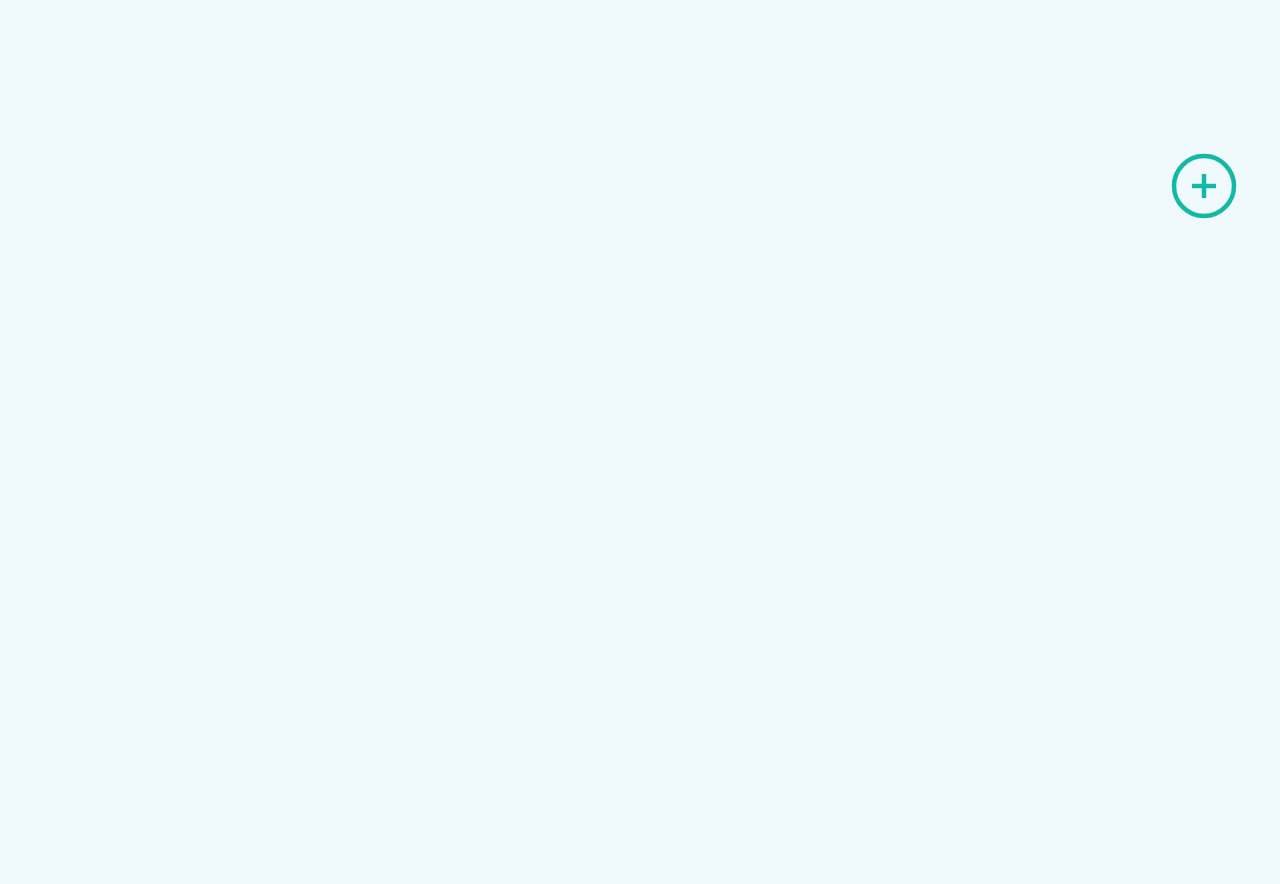
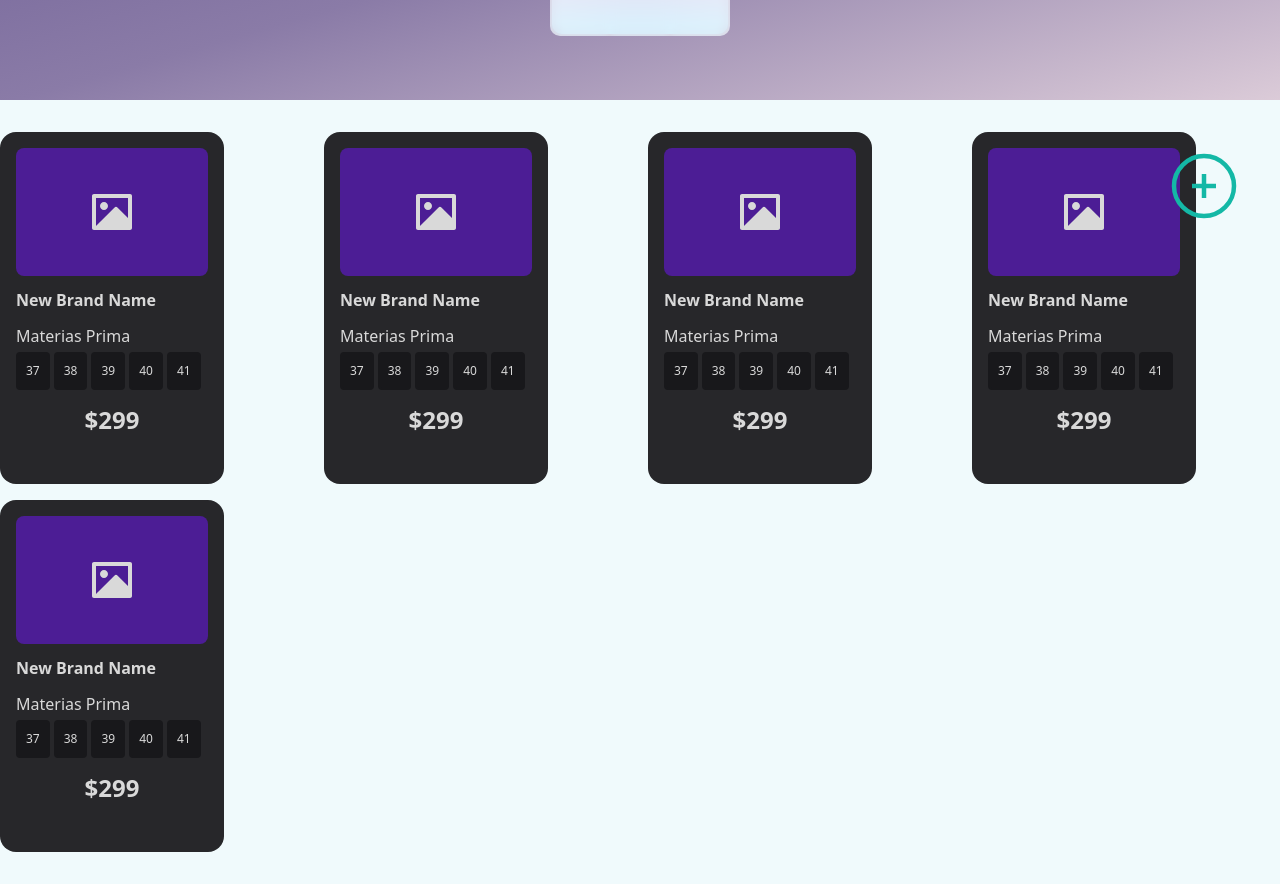
Before and after one commit to Jmpardo047/proyecto-confecciones, a React (Vite) app: page /Home in a window 1280 px wide. Shown: the part 540-1424 px from the top of the page. Before the commit the page ends 800 px from the top, so only its background shows below. Built offline with nearby package versions, Linux system fonts and the light colour scheme.

Commit message:
cards added :sparkles:

```diff
--- a/src/components/home/BannerComponent.jsx
+++ b/src/components/home/BannerComponent.jsx
@@ -4,7 +4,7 @@
 const BannerComponent = () => {
   return (
     <div className='banner md:flex'>
-        <h1 className='text-5xl sm:text-7xl font-bold'>Confecciones Pepita</h1>
+        <h1 className='text-5xl sm:text-7xl font-bold'>CONFECCIONES PEPITA</h1>
         <RouteButtonComponent></RouteButtonComponent>
     </div>
   )
--- /dev/null
+++ b/src/components/home/CardComponent.jsx
@@ -0,0 +1,35 @@
+import React from 'react'
+import '/src/styles/CardStyles.css'
+export const CardComponent = () => {
+  return (
+    <>
+        <div class="card-component">
+        <div class="image_container">
+            <svg viewBox="0 0 24 24" xmlns="http://www.w3.org/2000/svg" class="image">
+            <path
+                d="M20 5H4V19L13.2923 9.70649C13.6828 9.31595 14.3159 9.31591 14.7065 9.70641L20 15.0104V5ZM2 3.9934C2 3.44476 2.45531 3 2.9918 3H21.0082C21.556 3 22 3.44495 22 3.9934V20.0066C22 20.5552 21.5447 21 21.0082 21H2.9918C2.44405 21 2 20.5551 2 20.0066V3.9934ZM8 11C6.89543 11 6 10.1046 6 9C6 7.89543 6.89543 7 8 7C9.10457 7 10 7.89543 10 9C10 10.1046 9.10457 11 8 11Z"
+            ></path>
+            </svg>
+        </div>
+        <div class="title">
+            <span>New brand name</span>
+        </div>
+        <div class="size">
+            <span>Materias Prima</span>
+            <ul class="list-size">
+            <li class="item-list"><button class="item-list-button">37</button></li>
+            <li class="item-list"><button class="item-list-button">38</button></li>
+            <li class="item-list"><button class="item-list-button">39</button></li>
+            <li class="item-list"><button class="item-list-button">40</button></li>
+            <li class="item-list"><button class="item-list-button">41</button></li>
+            </ul>
+        </div>
+        <div class="action">
+            <div class="price">
+            <span>$299</span>
+            </div>
+        </div>
+        </div>
+    </>
+  )
+}
--- /dev/null
+++ b/src/components/home/CardsRenderComponent.jsx
@@ -0,0 +1,15 @@
+import React from 'react'
+import {CardComponent} from './CardComponent'
+
+export const CardsRenderComponent = () => {
+  return (
+    <>
+        <CardComponent></CardComponent>
+        <CardComponent></CardComponent>
+        <CardComponent></CardComponent>
+        <CardComponent></CardComponent>
+        <CardComponent></CardComponent>
+
+    </>
+  )
+}
--- /dev/null
+++ b/src/components/home/CategoriesComponent.jsx
@@ -0,0 +1,20 @@
+import React from 'react'
+
+export const CategoriesComponent = ({code,onChange}) => {
+  return (
+    <>
+        <label htmlFor="categories" className="mb-2 font-bold">Categoria</label>
+        <select id="categories" name={code} onChange={onChange} className="p-2 mb-4 border border-gray-300 rounded">
+          <option defaultValue>Selecciona un tipo</option>
+          <option value="Jeans">Jeans</option>
+          <option value="Chaqueta">Chaqueta</option>
+          <option value="Shorts">Shorts</option>
+          <option value="Falda">Falda</option>
+          <option value="Sweater">Sweater</option>
+          <option value="Vestido">Vestido</option>
+          <option value="Medias">Medias</option>
+          <option value="Camisa">Camisa</option>
+        </select>
+    </>
+  )
+}
--- a/src/components/home/MaterialFormComponent.jsx
+++ b/src/components/home/MaterialFormComponent.jsx
@@ -1,6 +1,7 @@
 import React, { useState } from 'react'
 import { useMtFormApi } from '../../hooks/useMtFormApi';
 import { InputComponent } from './InputComponent';
+import { CategoriesComponent } from './CategoriesComponent';
 export const MaterialFormComponent = ({hideForm}) => {
     const {postForm,getApiInfo} = useMtFormApi("/materias_prima")
 
@@ -42,19 +43,19 @@
                     <div className="flex flex-col w-1/3">
                         <InputComponent type="text" code="name" txt="Nombre:" value={formData.name} onChange={handleChange}></InputComponent>
                         <InputComponent type="text" code="description" txt="Descripcion:" value={formData.description} onChange={handleChange}></InputComponent>
-                        <InputComponent type="text" code="category" txt="Categoria:" value={formData.category} onChange={handleChange}></InputComponent>
-                        <InputComponent type="text" code="provider" txt="Proveedor:" value={formData.provider} onChange={handleChange}></InputComponent>
+                        <CategoriesComponent code="category" onChange={handleChange}></CategoriesComponent>
+                        <InputComponent type="date" code="date" txt="Fecha De Adquisicion:" value={formData.date} onChange={handleChange}></InputComponent>
                     </div>
 
                     <div className="flex flex-col w-1/3">
                         <InputComponent type="number" code="cost" txt="Costo por Unidad:" value={formData.cost} onChange={handleChange}></InputComponent>
                         <InputComponent type="text" code="measure" txt="Unidad de Medida:" value={formData.measure} onChange={handleChange}></InputComponent>
                         <InputComponent type="number" code="stock" txt="Cantidad En Stock:" value={formData.stock} onChange={handleChange}></InputComponent>
-                        <InputComponent type="date" code="date" txt="Fecha De Adquisicion:" value={formData.date} onChange={handleChange}></InputComponent>
                     </div>
 
                     <div className="flex flex-col w-1/3">
                         <InputComponent type="text" code="ubication" txt="Ubicacion En Almacen:" value={formData.ubication} onChange={handleChange}></InputComponent>
+                        <InputComponent type="text" code="provider" txt="Proveedor:" value={formData.provider} onChange={handleChange}></InputComponent>
                         <InputComponent type="text" code="notes" txt="Notas Adicionales:" value={formData.notes} onChange={handleChange}></InputComponent>
                         <input type="submit" value="Guardar" className="mt-auto bg-violet-700 text-white p-2 rounded hover:bg-violet-900 cursor-pointer" required/>
                     </div>
--- a/src/main.jsx
+++ b/src/main.jsx
@@ -3,7 +3,7 @@
 import { BrowserRouter } from "react-router-dom";
 import ConfeccionesApp from "./ConfeccionesApp";
 import './styles.css'
-
+localStorage.clear()
 ReactDOM.createRoot(document.getElementById('root')).render(
     <React.StrictMode>
         <BrowserRouter>
--- a/src/pages/HomePage.jsx
+++ b/src/pages/HomePage.jsx
@@ -5,6 +5,7 @@
 import { useState } from 'react'
 import { RouteButtonComponent } from '../components/home/RouteButtonComponent'
 import { ButtonDecorComponent } from '../components/home/ButtonDecorComponent'
+import { CardsRenderComponent } from '../components/home/CardsRenderComponent'
 export const HomePage = () => {
   const [formActive, setFormActive] = useState(false)
   const toggleDisplay = (event) =>{
@@ -20,6 +21,9 @@
       : null
     }
     <BannerComponent/>
+    <div className="render-cards">
+      <CardsRenderComponent></CardsRenderComponent>
+    </div>
     <div className="button-material">
       <AddMateriaComponent showForm={(event) => toggleDisplay(event)}/>
     </div>
--- a/src/styles.css
+++ b/src/styles.css
@@ -26,8 +26,8 @@
     align-items: center;
     background: rgb(86,71,135);
     background: linear-gradient(164deg, rgba(86,71,135,1) 8%, rgba(138,123,167,1) 64%, rgba(219,203,216,1) 100%);
-    padding: 2em 0;
-    height: 60vh;
+    padding: 4em 0;
+    height: 80vh;
     color: lightcyan;
     h1{
         text-align: center;
@@ -92,3 +92,14 @@
     display: flex;
     justify-content: center;
   }
+
+  .render-cards{
+    width: 100%;
+    justify-content: center;
+    margin:2em 0;
+    gap: 1em;
+    display: grid;
+    grid-template-columns: repeat(auto-fill,minmax(250px,1fr));
+    grid-auto-rows: minmax(200px,1fr);
+    grid-auto-flow: dense;
+  }
--- /dev/null
+++ b/src/styles/CardStyles.css
@@ -0,0 +1,141 @@
+.card-component {
+    --bg-card: #27272a;
+    --primary: #6d28d9;
+    --primary-800: #4c1d95;
+    --primary-shadow: #2e1065;
+    --light: #d9d9d9;
+    --zinc-800: #18181b;
+    --bg-linear: linear-gradient(0deg, var(--primary) 50%, var(--light) 125%);
+
+    position: relative;
+
+    display: flex;
+    flex-direction: column;
+    gap: 0.75rem;
+    padding: 1rem;
+    width: 14rem;
+    height: 22rem;
+    background-color: var(--bg-card);
+
+    border-radius: 1rem;
+  }
+
+  .image_container {
+    overflow: hidden;
+    cursor: pointer;
+
+    position: relative;
+    z-index: 2;
+
+    width: 100%;
+    height: 8rem;
+    background-color: var(--primary-800);
+
+    border-radius: 0.5rem;
+  }
+
+  .image_container .image {
+    position: absolute;
+    top: 50%;
+    left: 50%;
+    transform: translate(-50%, -50%);
+
+    width: 3rem;
+    fill: var(--light);
+  }
+
+  .title {
+    overflow: clip;
+
+    width: 100%;
+
+    font-size: 1rem;
+    font-weight: 600;
+    color: var(--light);
+    text-transform: capitalize;
+    text-wrap: nowrap;
+    text-overflow: ellipsis;
+  }
+
+  .size {
+    font-size: 1rem;
+    color: var(--light);
+  }
+
+  .list-size {
+    display: flex;
+    align-items: center;
+    gap: 0.25rem;
+
+    margin-top: 0.25rem;
+  }
+
+  .list-size .item-list {
+    list-style: none;
+  }
+
+  .list-size .item-list-button {
+    cursor: pointer;
+
+    padding: 0.5rem;
+    background-color: var(--zinc-800);
+
+    font-size: 0.75rem;
+    color: var(--light);
+
+    border: 2px solid var(--zinc-800);
+    border-radius: 0.25rem;
+
+    transition: all 0.3s ease-in-out;
+  }
+
+  .item-list-button:hover {
+    border: 2px solid var(--light);
+  }
+  .item-list-button:focus {
+    background-color: var(--primary);
+
+    border: 2px solid var(--primary-shadow);
+
+    box-shadow: inset 0px 1px 4px var(--primary-shadow);
+  }
+
+  .action {
+    display: flex;
+    align-items: center;
+    justify-content: center;
+    gap: 1rem;
+  }
+
+  .price {
+    font-size: 1.5rem;
+    font-weight: 700;
+    color: var(--light);
+    align-self: center;
+  }
+
+  .cart-button {
+    cursor: pointer;
+
+    display: flex;
+    justify-content: center;
+    align-items: center;
+    gap: 0.25rem;
+
+    padding: 0.5rem;
+    width: 100%;
+    background-image: var(--bg-linear);
+
+    font-size: 0.75rem;
+    font-weight: 500;
+    color: var(--light);
+    text-wrap: nowrap;
+
+    border: 2px solid hsla(262, 83%, 58%, 0.5);
+    border-radius: 0.5rem;
+    box-shadow: inset 0 0 0.25rem 1px var(--light);
+  }
+
+  .cart-button .cart-icon {
+    width: 1rem;
+  }
--- a/src/styles/HomeBtStyles2.css
+++ b/src/styles/HomeBtStyles2.css
@@ -42,6 +42,7 @@
     width: 40px;
   }
 
+
   .card:nth-child(2) .socks {
     opacity: 0;
     transition: .2s ease-in-out;
@@ -76,12 +77,13 @@
     border-radius: 0px;
   }
 
-  .card:nth-child(5) .uiverse {
+  .card:nth-child(5) .home-icon {
     position: absolute;
     margin-left: 0.2em;
     margin-top: 0.2em;
     opacity: 0;
     transition: .2s ease-in-out;
+    width: 40px;
   }
 
   .card:nth-child(6) {
@@ -171,7 +173,7 @@
     opacity: 1;
   }
 
-  .main:hover .uiverse {
+  .main:hover .home-icon {
     opacity: 1;
   }
 
@@ -228,15 +230,15 @@
     animation-fill-mode: forwards;
   }
 
-  .card:nth-child(5):hover .uiverse #paint0_linear_501_142 stop {
+  .card:nth-child(5):hover .home-icon #paint0_linear_501_142 stop {
     stop-color: white;
   }
 
-  .card:nth-child(5):hover .uiverse #paint1_linear_501_142 stop {
+  .card:nth-child(5):hover .home-icon #paint1_linear_501_142 stop {
     stop-color: white;
   }
 
-  .card:nth-child(5):hover .uiverse #paint2_linear_501_142 stop {
+  .card:nth-child(5):hover .home-icon #paint2_linear_501_142 stop {
     stop-color: white;
   }
 
```
Also changed, not shown: src/components/home/HomeButtonComponent.jsx (+18 -11 lines).
